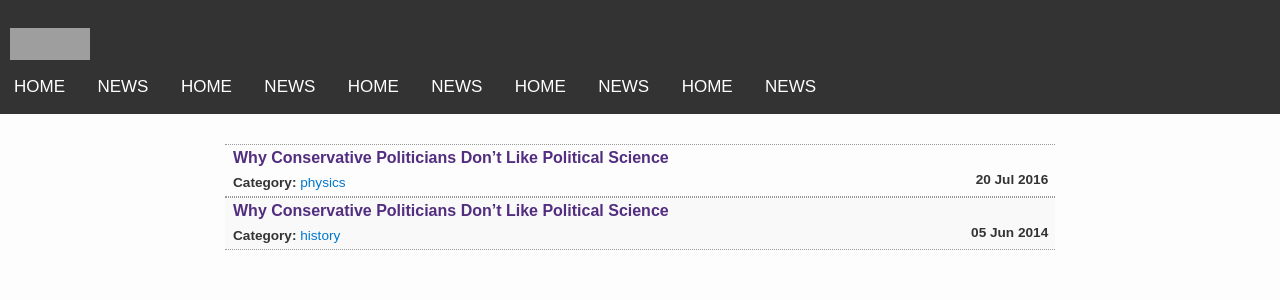
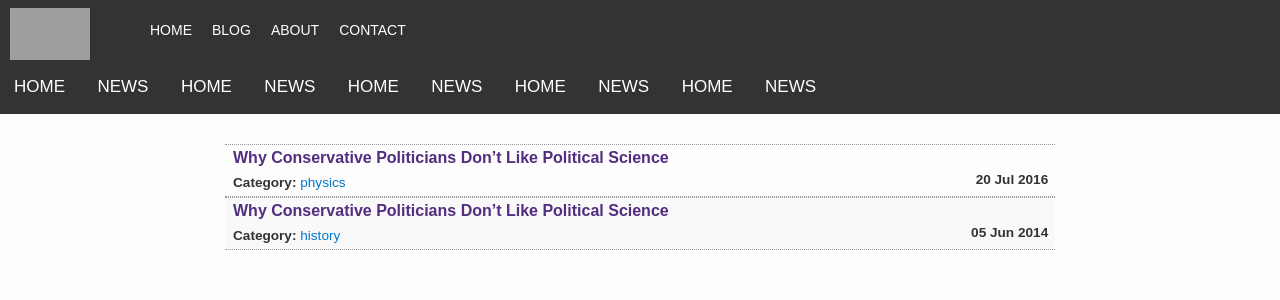
Before and after one commit to Indscience/indscience.github.io, a Jekyll site: the page built from index.html, in a window 1280 px wide. Shown: the top 300 px of the page. Built offline with Jekyll 4.4.1, drawn with Linux system fonts in a browser that asks for light colours; nearby versions of some CDN libraries; some web fonts are replaced; grey boxes are pictures that could not be loaded.

Commit message:
Update _header.scss

```diff
--- a/_sass/_header.scss
+++ b/_sass/_header.scss
@@ -91,7 +91,7 @@
   -ms-flex-wrap: wrap;
   flex-wrap: wrap;
   list-style: none;
-  margin-top: 40px;
+  margin-top: 0px;
   padding: 0;
 }
 
```
